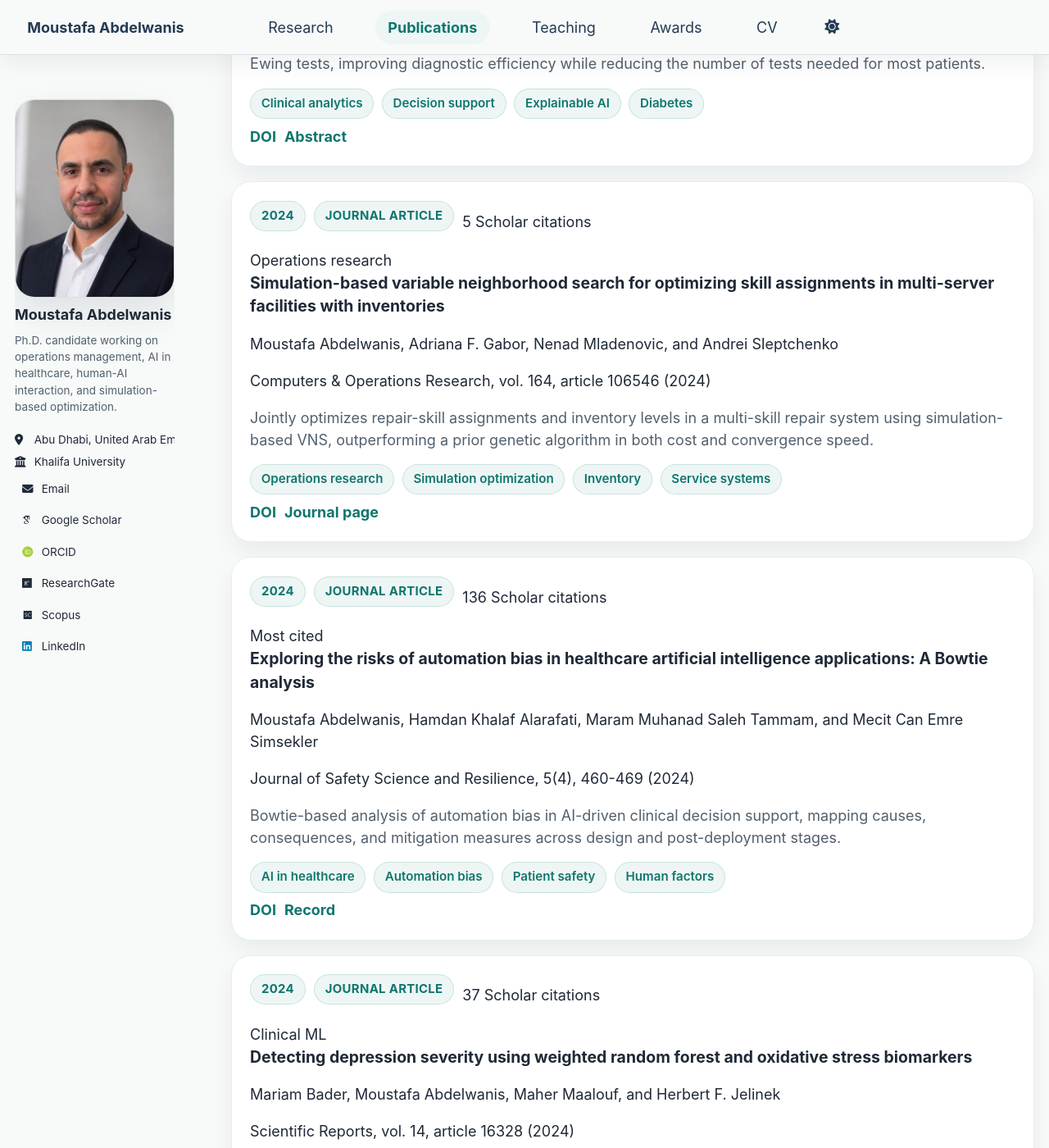
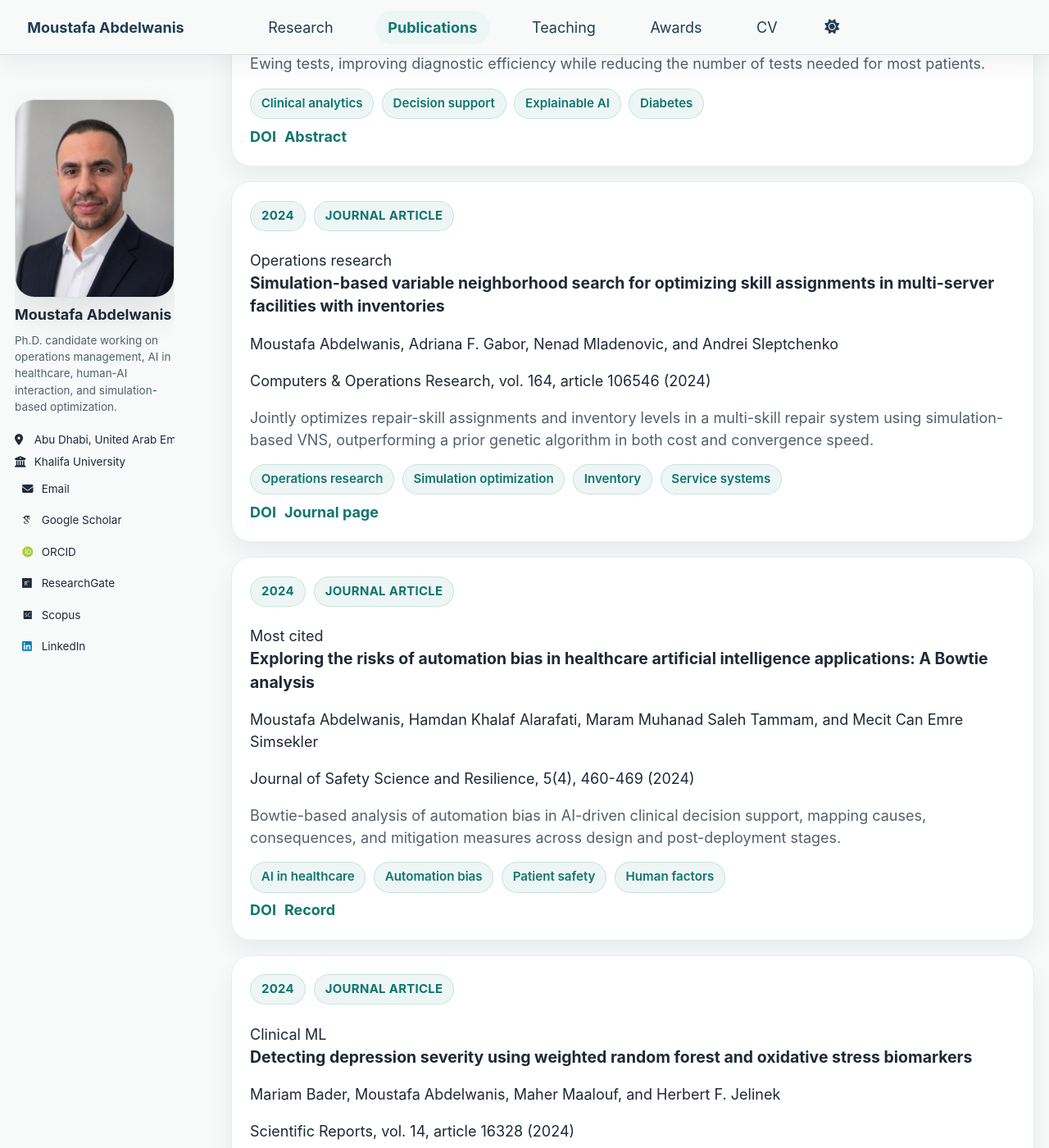
Before and after one commit to abdelwanismoustafa/abdelwanismoustafa.github.io, a Jekyll site: the page built from _pages/publications.md, in a window 1280 px wide and 1400 px high, scrolled down 2350 px. Shown: the whole window at 82% size. Built offline with Jekyll 4.4.1, drawn with Linux system fonts in a browser that asks for light colours; some web fonts are replaced; a script bundle is joined from its source files by our own code; library files that are not in the unit come from our copies.

Commit message:
Remove citations from publication metadata
Removed citations display from publication entries.

```diff
--- a/_pages/publications.md
+++ b/_pages/publications.md
@@ -87,7 +87,6 @@ author_profile: true
           <div class="pub-meta">
             <span class="pub-year">{{ item.year }}</span>
             <span class="pub-venue">{{ item.type_label }}</span>
-            {% if item.citations %}<span class="pub-citations">{{ item.citations }} Scholar citations</span>{% endif %}
           </div>
           {% if item.highlight %}<span class="pub-highlight">{{ item.highlight }}</span>{% endif %}
         </div>
@@ -120,7 +119,6 @@ author_profile: true
           <div class="pub-meta">
             <span class="pub-year">{{ item.year }}</span>
             <span class="pub-venue">{{ item.type_label }}</span>
-            {% if item.citations %}<span class="pub-citations">{{ item.citations }} Scholar citations</span>{% endif %}
           </div>
           {% if item.highlight %}<span class="pub-highlight">{{ item.highlight }}</span>{% endif %}
         </div>
```
